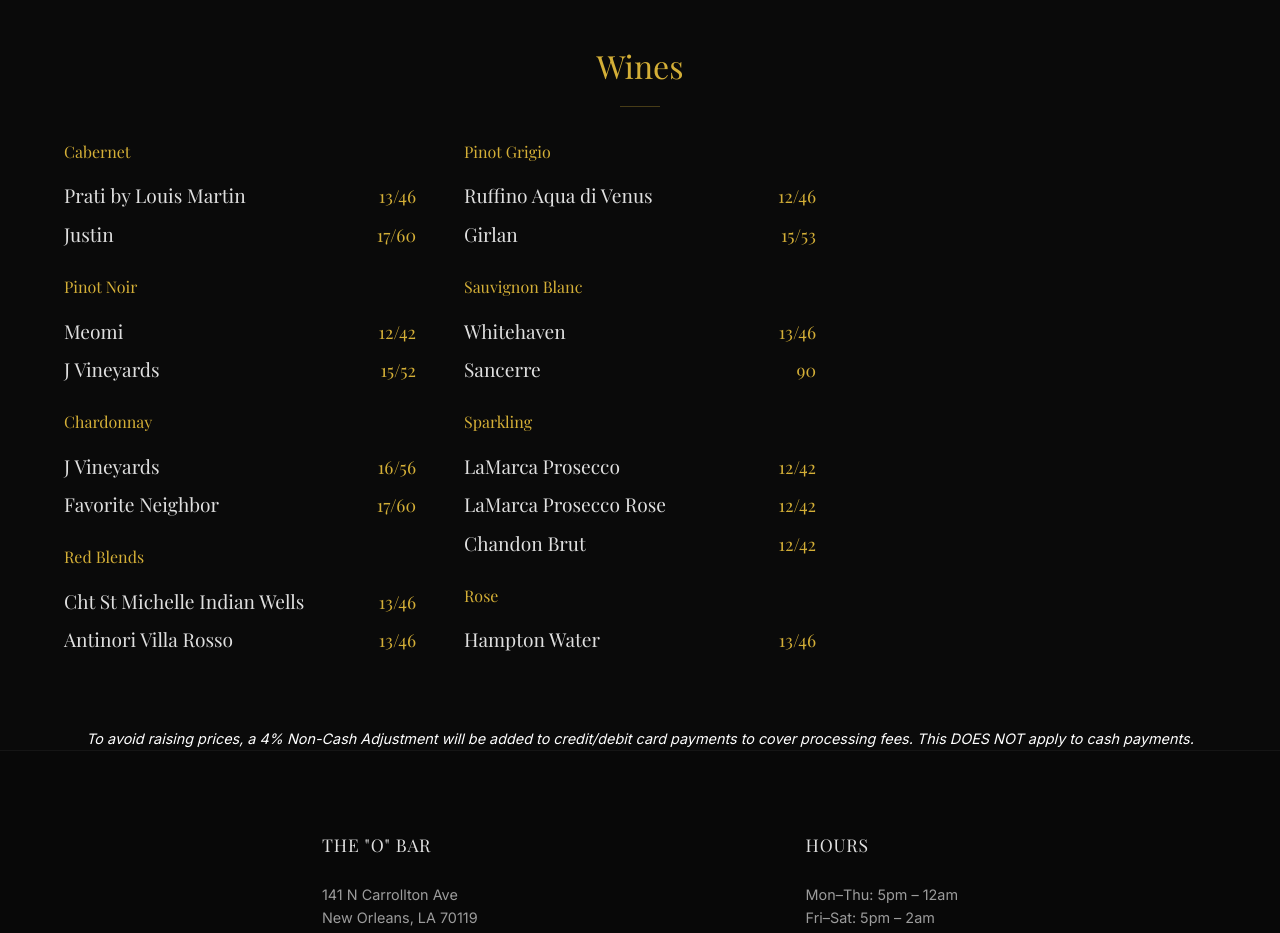
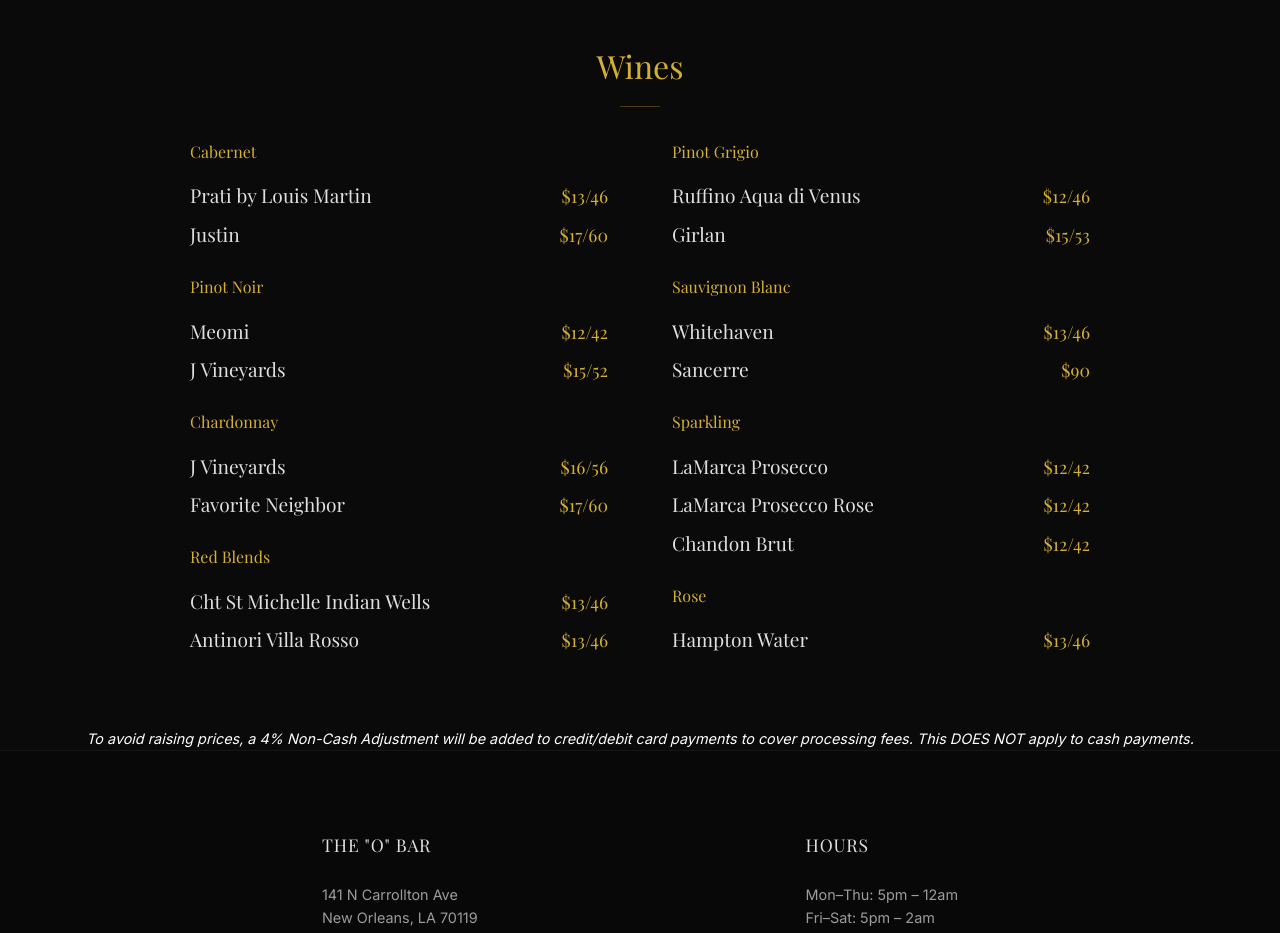
Before and after one commit to cerberus100/theobar, a React (Vite) app: page /menu in a window 1280 px wide. Shown: the part 2560-3493 px from the top of the page. Built offline with nearby package versions, Linux system fonts and the light colour scheme; a web font is replaced by a local one.

Commit message:
Add dollar signs and center wine list

```diff
--- a/src/pages/Menu.tsx
+++ b/src/pages/Menu.tsx
@@ -186,40 +186,46 @@
                     {/* Wines */}
                     <div className="menu-section">
                         <h2 className="menu-category-title">Wines</h2>
-                        <div className="menu-grid">
+                        <div style={{
+                            display: 'grid',
+                            gridTemplateColumns: 'repeat(auto-fit, minmax(300px, 1fr))',
+                            gap: '4rem',
+                            maxWidth: '900px',
+                            margin: '0 auto'
+                        }}>
                             <div>
                                 <h4 style={{ color: 'var(--color-accent)', marginBottom: '1rem', fontFamily: 'var(--font-heading)' }}>Cabernet</h4>
-                                <div className="menu-item-header"><span>Prati by Louis Martin</span> <span className="menu-price">13/46</span></div>
-                                <div className="menu-item-header"><span>Justin</span> <span className="menu-price">17/60</span></div>
+                                <div className="menu-item-header"><span>Prati by Louis Martin</span> <span className="menu-price">$13/46</span></div>
+                                <div className="menu-item-header"><span>Justin</span> <span className="menu-price">$17/60</span></div>
 
                                 <h4 style={{ color: 'var(--color-accent)', marginBottom: '1rem', marginTop: '1.5rem', fontFamily: 'var(--font-heading)' }}>Pinot Noir</h4>
-                                <div className="menu-item-header"><span>Meomi</span> <span className="menu-price">12/42</span></div>
-                                <div className="menu-item-header"><span>J Vineyards</span> <span className="menu-price">15/52</span></div>
+                                <div className="menu-item-header"><span>Meomi</span> <span className="menu-price">$12/42</span></div>
+                                <div className="menu-item-header"><span>J Vineyards</span> <span className="menu-price">$15/52</span></div>
 
                                 <h4 style={{ color: 'var(--color-accent)', marginBottom: '1rem', marginTop: '1.5rem', fontFamily: 'var(--font-heading)' }}>Chardonnay</h4>
-                                <div className="menu-item-header"><span>J Vineyards</span> <span className="menu-price">16/56</span></div>
-                                <div className="menu-item-header"><span>Favorite Neighbor</span> <span className="menu-price">17/60</span></div>
+                                <div className="menu-item-header"><span>J Vineyards</span> <span className="menu-price">$16/56</span></div>
+                                <div className="menu-item-header"><span>Favorite Neighbor</span> <span className="menu-price">$17/60</span></div>
 
                                 <h4 style={{ color: 'var(--color-accent)', marginBottom: '1rem', marginTop: '1.5rem', fontFamily: 'var(--font-heading)' }}>Red Blends</h4>
-                                <div className="menu-item-header"><span>Cht St Michelle Indian Wells</span> <span className="menu-price">13/46</span></div>
-                                <div className="menu-item-header"><span>Antinori Villa Rosso</span> <span className="menu-price">13/46</span></div>
+                                <div className="menu-item-header"><span>Cht St Michelle Indian Wells</span> <span className="menu-price">$13/46</span></div>
+                                <div className="menu-item-header"><span>Antinori Villa Rosso</span> <span className="menu-price">$13/46</span></div>
                             </div>
                             <div>
                                 <h4 style={{ color: 'var(--color-accent)', marginBottom: '1rem', fontFamily: 'var(--font-heading)' }}>Pinot Grigio</h4>
-                                <div className="menu-item-header"><span>Ruffino Aqua di Venus</span> <span className="menu-price">12/46</span></div>
-                                <div className="menu-item-header"><span>Girlan</span> <span className="menu-price">15/53</span></div>
+                                <div className="menu-item-header"><span>Ruffino Aqua di Venus</span> <span className="menu-price">$12/46</span></div>
+                                <div className="menu-item-header"><span>Girlan</span> <span className="menu-price">$15/53</span></div>
 
                                 <h4 style={{ color: 'var(--color-accent)', marginBottom: '1rem', marginTop: '1.5rem', fontFamily: 'var(--font-heading)' }}>Sauvignon Blanc</h4>
-                                <div className="menu-item-header"><span>Whitehaven</span> <span className="menu-price">13/46</span></div>
-                                <div className="menu-item-header"><span>Sancerre</span> <span className="menu-price">90</span></div>
+                                <div className="menu-item-header"><span>Whitehaven</span> <span className="menu-price">$13/46</span></div>
+                                <div className="menu-item-header"><span>Sancerre</span> <span className="menu-price">$90</span></div>
 
                                 <h4 style={{ color: 'var(--color-accent)', marginBottom: '1rem', marginTop: '1.5rem', fontFamily: 'var(--font-heading)' }}>Sparkling</h4>
-                                <div className="menu-item-header"><span>LaMarca Prosecco</span> <span className="menu-price">12/42</span></div>
-                                <div className="menu-item-header"><span>LaMarca Prosecco Rose</span> <span className="menu-price">12/42</span></div>
-                                <div className="menu-item-header"><span>Chandon Brut</span> <span className="menu-price">12/42</span></div>
+                                <div className="menu-item-header"><span>LaMarca Prosecco</span> <span className="menu-price">$12/42</span></div>
+                                <div className="menu-item-header"><span>LaMarca Prosecco Rose</span> <span className="menu-price">$12/42</span></div>
+                                <div className="menu-item-header"><span>Chandon Brut</span> <span className="menu-price">$12/42</span></div>
 
                                 <h4 style={{ color: 'var(--color-accent)', marginBottom: '1rem', marginTop: '1.5rem', fontFamily: 'var(--font-heading)' }}>Rose</h4>
-                                <div className="menu-item-header"><span>Hampton Water</span> <span className="menu-price">13/46</span></div>
+                                <div className="menu-item-header"><span>Hampton Water</span> <span className="menu-price">$13/46</span></div>
                             </div>
                         </div>
                     </div>
```
